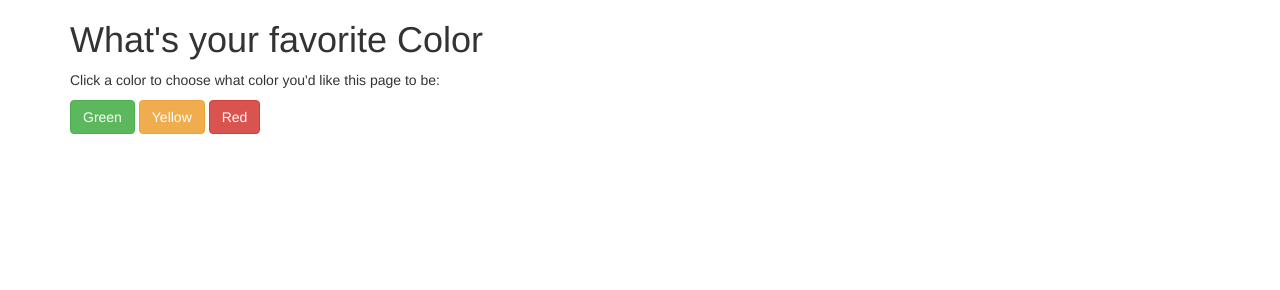
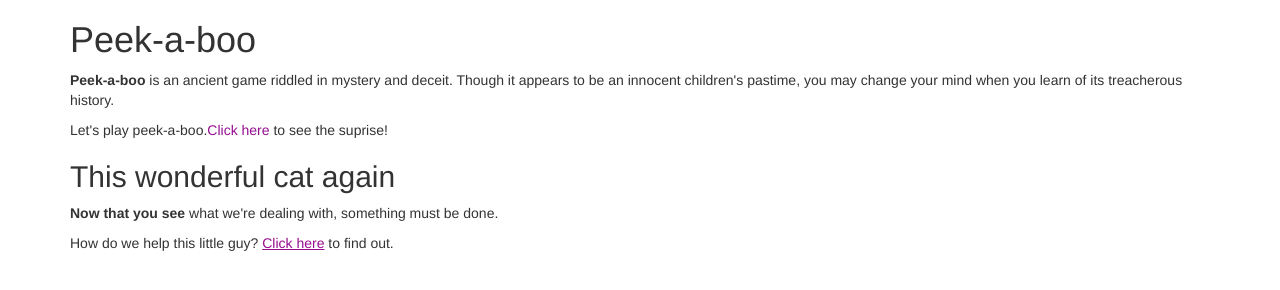
Before and after one commit to tytyhibye/Peek-a-Boo, a plain HTML site: page index.html in a window 1280 px wide. Drawn offline with nearby package versions, Linux system fonts and the light colour scheme.

Commit message:
html code is now current to project

```diff
--- a/index.html
+++ b/index.html
@@ -1,23 +1,40 @@
-<!DOCTYPE html>
 <html lang="en">
   <head>
     <meta charset="UTF-8">
     <meta name="viewport" content="width=device-width, initial-scale=1.0">
-    <script src="js/jquery.js"></script>
+    <link rel="stylesheet" href="css/bootstrap.css">
+    <link rel="stylesheet" href="css/styles.css">
+    <script src="js/jquery-1.9.1.js"></script>
     <script src="js/scripts.js"></script>
-    <link rel="stylesheet" href="CSS/bootstrap.css">
-    <link rel="stylesheet" href="CSS/styles.css">
-    <title>Document</title>
+    <title>Peek-a-Boo</title>
   </head>
   <body>
+
     <div class="container">
-      <h1>What's your favorite Color</h1>
-      <p>Click a color to choose what color you'd like this page to be:</p>
 
-      <button class="btn btn-success" id="green">Green</button>
-      <button class="btn btn-warning" id="yellow">Yellow</button>
-      <button class="btn btn-danger" id="red">Red</button>
+      <h1>Peek-a-boo</h1>
+      <p><strong>Peek-a-boo</strong> is an ancient game riddled in mystery and deceit. Though it appears to be an innocent children's pastime, you may change your mind when you learn of its treacherous history.</p>
 
+      <div id="initially-hiding">
+        <p>Let's play peek-a-boo.<span class="clickable">Click here</span> to see the suprise!</p>
+      </div>
+
+      <div id="initially-showing">
+        <p>What a cute cat! <span class="clickable">Click here</span> to hide this ugly cat.</p>
+        <img src="https://i.ytimg.com/vi/M7EIy2FuIpA/hqdefault.jpg">
+      </div>
+
+      <h2>This wonderful cat again</h2>
+      <p><strong>Now that you see</strong> what we're dealing with, something must be done.</p>
+
+      <div id="initially-hidden">
+        <p>How do we help this little guy? <span class="clickypoo">Click here</span> to find out.</p>
+      </div>
+
+      <div id="initially-shown">
+        <p>Boom! Problem solved. Now someone get this cat a quarantini.<span class="clickypoo">Click here</span>to return.</p>
+        <img src="http://2.bp.blogspot.com/-V5IPn7Dkzz0/Uh2YnUozKeI/AAAAAAAABoU/J5jlkU3_wt4/s1600/Muffin+Hamster+Ball+Clear+blog.jpg">
+      </div>
     </div>
   </body>
 </html>
```
